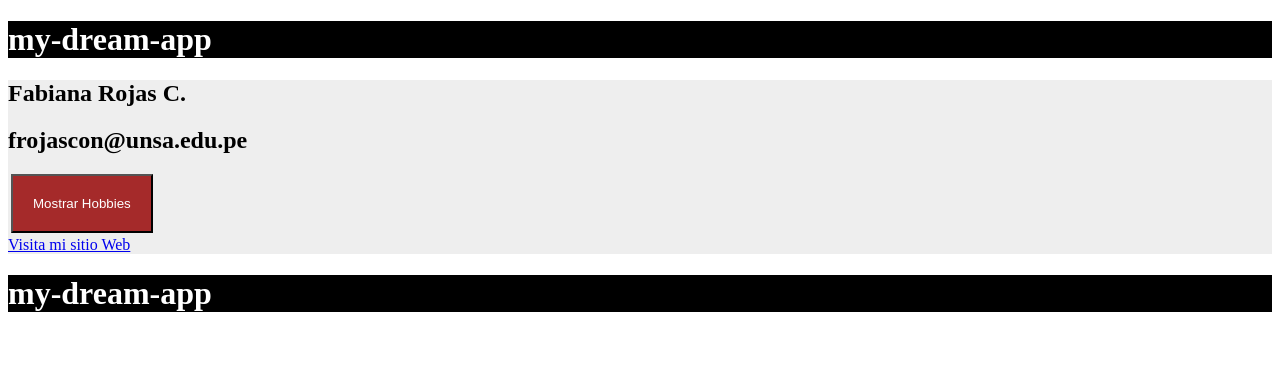
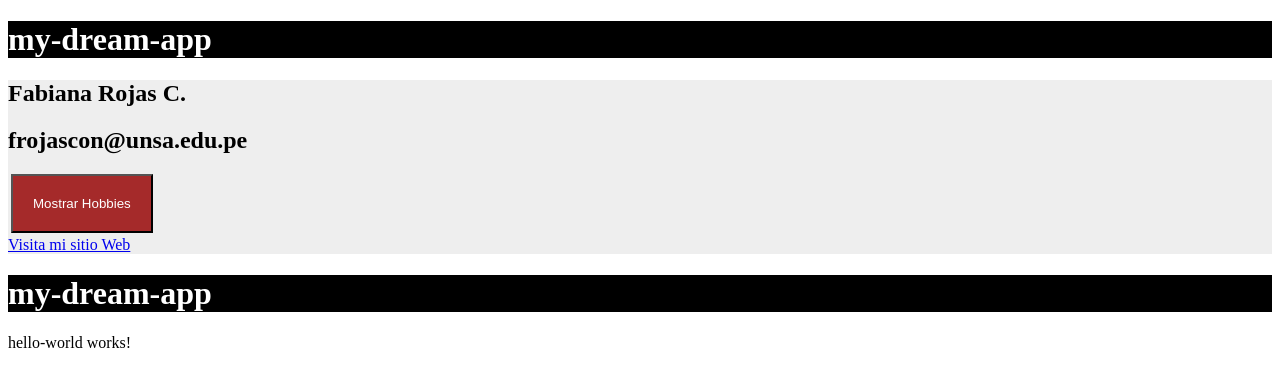
Before and after one commit to FabianaRojasCondori/PW2-TEORIA, an Angular app in the folder proyectoAngular/my-dream-app/: page / in a window 1280 px wide. Shown: the top 386 px of the page. Built offline with nearby package versions, Linux system fonts and the light colour scheme.

Commit message:
Angular1 - Diapositiva 20: Se genero el componente hello-world.

```diff
--- a/proyectoAngular/my-dream-app/src/app/app.component.html
+++ b/proyectoAngular/my-dream-app/src/app/app.component.html
@@ -27,3 +27,5 @@
 <div class="black">
   <h1>{{ title }}</h1>
 </div>
+
+<app-hello-world></app-hello-world>
--- a/proyectoAngular/my-dream-app/src/app/app.component.ts
+++ b/proyectoAngular/my-dream-app/src/app/app.component.ts
@@ -2,11 +2,12 @@
 import { Component } from '@angular/core';
 import { RouterOutlet } from '@angular/router';
 import { CommonModule } from '@angular/common';
+import { HelloWorld } from './hello-world/hello-world';
 
 @Component({
   selector: 'app-root',
   standalone: true,
-  imports: [RouterOutlet, CommonModule],
+  imports: [RouterOutlet, CommonModule, HelloWorld],
   templateUrl: './app.component.html',
   styleUrls: ['./app.component.css']
 })
--- /dev/null
+++ b/proyectoAngular/my-dream-app/src/app/hello-world/hello-world.html
@@ -0,0 +1 @@
+<p>hello-world works!</p>
```
Also changed, not shown: proyectoAngular/my-dream-app/src/app/hello-world/hello-world.ts (added, +11 -0 lines), proyectoAngular/my-dream-app/src/app/hello-world/hello-world.css (added), 1 other file (tests, documents, lock files or other folders).
